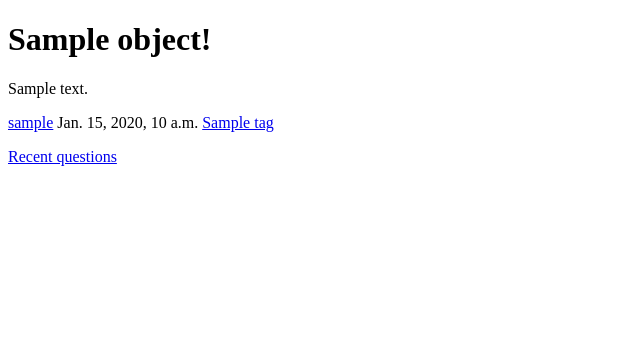
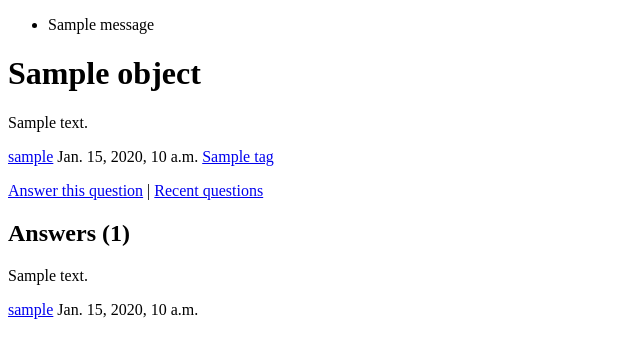
Before and after one commit to C14L/pgm4, a Django app: template pgm4app/templates/pgm4app/question_detail.html in a window 1280 px wide. Shown: the top 358 px of the page, without its empty margins (0-640 px from the left). Run offline with Django 3.2, Linux system fonts and the light colour scheme; the template is opened without the code that fills it: most values are stand-ins (such as "Sample title", 1, 10 or a date in 2020); one stand-in notice (Sample message) is shown; some libraries are stand-ins or nearby versions.

Commit message:
Question and answer works

```diff
--- a/pgm4/urls.py
+++ b/pgm4/urls.py
@@ -33,6 +33,12 @@ urlpatterns = [
         pgm4app.views.QuestionCreateView.as_view(), name='question-create'),
     url(r'^ask/(?P<pk>\d+)/$',
         pgm4app.views.QuestionUpdateView.as_view(), name='question-update'),
+
+    url(r'^answer/(?P<question>\d+)/$',
+        pgm4app.views.AnswerCreateView.as_view(), name='answer-create'),
+    url(r'^answer/(?P<question>\d+)/(?P<pk>\d+)/$',
+        pgm4app.views.AnswerUpdateView.as_view(), name='answer-update'),
+
     url(r'^questions/$',
         pgm4app.views.QuestionListView.as_view(), name='question-list'),
     url(r'^questions/(?P<pk>\d+)/(?P<slug>[a-z0-9_-]+)/$',
--- a/pgm4app/templates/pgm4app/base.html
+++ b/pgm4app/templates/pgm4app/base.html
@@ -5,6 +5,14 @@
     <title>{% block title %}{% endblock %}</title>
   </head>
   <body>
+    {% if messages %}
+      <ul class="messages">
+        {% for message in messages %}
+          <li{% if message.tags %} class="{{ message.tags }}"{% endif %}>{{ message }}</li>
+        {% endfor %}
+      </ul>
+    {% endif %}
+
     {% block content %}{% endblock %}
   </body>
 </html>
--- a/pgm4app/templates/pgm4app/question_detail.html
+++ b/pgm4app/templates/pgm4app/question_detail.html
@@ -2,10 +2,14 @@
 {% load i18n markdown_deux_tags bleach_tags %}
 
 {% block content %}
-  <h1>{{ object.title|bleach }}!</h1>
+  <h1>{{ object.title|bleach }}</h1>
+  <section class="question">
     <p>{{ object.text|markdown|bleach }}</p>
     <p>
       <a class="username" href="{% url 'user-detail' object.user.username %}">{{ object.user.username }}</a>
+      {% if user.is_authenticated and object.user == user %}
+      (<a href="{% url 'question-update' object.pk %}">{% trans 'edit' %}</a>)
+      {% endif %}
       <span class="timestamp" data-timestamp="{{ object.created }}">{{ object.created }}</span>
       <span class="tags">
         {% for tag in object.tags.all %}
@@ -13,12 +17,24 @@
         {% endfor %}
       </span>
     </p>
-
     <p>
-    {% if user.is_authenticated and object.user == user %}
-    <a href="{% url 'question-update' object.pk %}">{% trans 'Edit this question' %}</a>
-    {% endif %}
+      <a href="{% url 'answer-create' object.pk %}">{% trans 'Answer this question' %}</a> |
       <a href="{% url 'question-list' %}">{% trans 'Recent questions' %}</a>
     </p>
+  </section>
+
+  <section class="answers">
+    <h2>{% trans 'Answers' %} ({{ object.children.public.answers | length }})</h2>
+    {% for answer in object.children.public.answers %}
+      <p>{{ answer.text|markdown|bleach }}</p>
+      <p>
+        <a class="username" href="{% url 'user-detail' object.user.username %}">{{ answer.user.username }}</a>
+        {% if user.is_authenticated and answer.user == user %}
+        (<a href="{% url 'answer-update' object.pk answer.pk %}">{% trans 'edit' %}</a>)
+        {% endif %}
+        <span class="timestamp" data-timestamp="{{ answer.created }}">{{ answer.created }}</span>
+      </p>
+    {% endfor %}
+  </section>
 
 {% endblock %}
```
Also changed, not shown: pgm4app/models.py (+2 -5 lines), pgm4app/templates/pgm4app/answer_create.html (added, +14 -0 lines), pgm4app/views.py (+58 -2 lines). Lines whose indentation alone changed are shown as unchanged.
